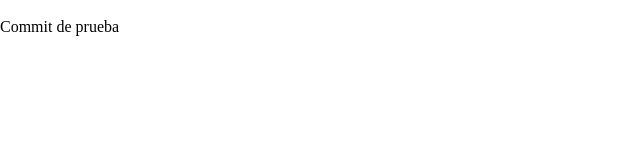
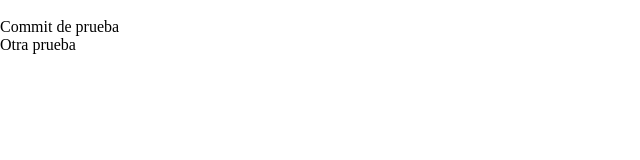
Before and after one commit to AGomz/proyecto-cac, a plain HTML site: page index.html in a window 1280 px wide. Shown: the full height of the page, 0-640 px from the left. Drawn offline with Linux system fonts and the light colour scheme.

Commit message:
Prueba de pull

```diff
--- a/index.html
+++ b/index.html
@@ -13,7 +13,7 @@
         <nav>
             <ul>
                 <li><a href=""></a>Commit de prueba</li>
-                <li><a href=""></a></li>
+                <li><a href=""></a>Otra prueba</li>
                 <li><a href=""></a></li>
                 <li><a href=""></a></li>
             </ul>
```
